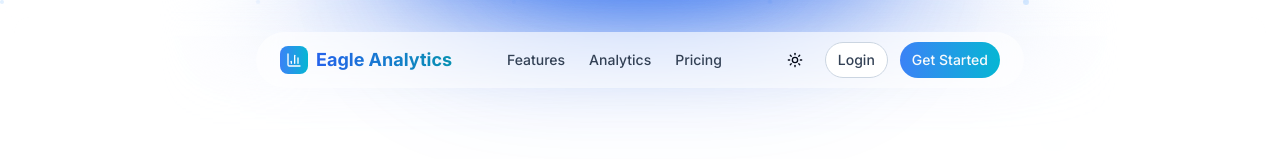
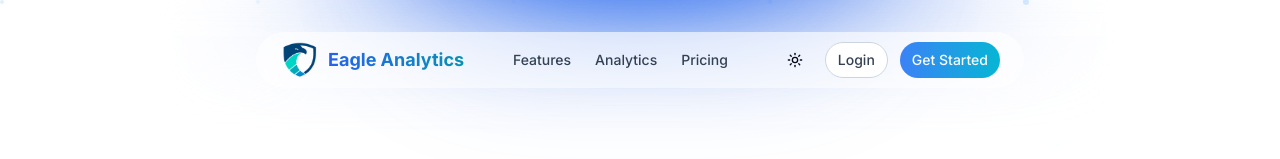
Before and after one commit to CHIRANJEEVICHETAN/Loginware-Analytics, a Next.js app: page / in a window 1280 px wide. Shown: the top 159 px of the page. Built offline with nearby package versions, Linux system fonts and the light colour scheme.

Commit message:
Added Logo

```diff
--- a/app/login/page.tsx
+++ b/app/login/page.tsx
@@ -191,7 +191,7 @@ export default function LoginPage() {
                 <Image src="/Eagle-Logo.png" alt="Eagle Logo" width="100" height="100" />
               </div> */}
               <div>
-                <Image src="/Eagle-Logo.png" alt="Eagle Logo" width="75" height="75" />
+                <Image src="/Eagle-Logo.png" alt="Eagle Logo" width="75" height="75"  />
               </div>
               <div>
                 <BlurText
--- a/components/landing-navbar.tsx
+++ b/components/landing-navbar.tsx
@@ -6,6 +6,7 @@ import { Button } from "@/components/ui/button"
 import { ThemeToggle } from "@/components/theme-toggle"
 import { BarChart3, Menu, X } from "lucide-react"
 import { Sheet, SheetContent, SheetTrigger } from "@/components/ui/sheet"
+import Image from "next/image"
 
 const Navigation = () => {
   const [isScrolled, setIsScrolled] = useState(false)
@@ -27,17 +28,25 @@ const Navigation = () => {
 
   return (
     <nav
-      className={`fixed top-8 left-1/2 -translate-x-1/2 z-50 transition-all duration-300 rounded-full ${
-        isScrolled
+      className={`fixed top-8 left-1/2 -translate-x-1/2 z-50 transition-all duration-300 rounded-full ${isScrolled
           ? "h-14 bg-white/80 dark:bg-slate-950/40 backdrop-blur-xl border border-slate-200/50 dark:border-white/10 scale-95 w-[90%] max-w-2xl"
           : "h-14 bg-white/60 dark:bg-slate-950/20 backdrop-blur-lg w-[95%] max-w-3xl"
         }`}
     >
-      <div className="flex items-center justify-between h-full px-6">
+      <div className={`flex items-center justify-between h-full ${isScrolled ? "px-4" : "px-6"}`}>
         {/* Logo */}
         <Link href="/" className="flex items-center gap-2">
-          <div className="bg-gradient-to-r from-blue-500 to-cyan-500 p-1.5 rounded-lg">
+          {/* <div className="bg-gradient-to-r from-blue-500 to-cyan-500 p-1.5 rounded-lg">
             <BarChart3 className="h-4 w-4 text-white" />
+          </div> */}
+          <div className="rounded-lg">
+            <Image
+              src="/Eagle-Logo.png"
+              alt="Eagle Logo"
+              width="75"
+              height="75"
+              className="h-full w-10"
+            />
           </div>
           <span className="text-lg font-bold bg-gradient-to-r from-blue-600 to-cyan-600 dark:from-blue-400 dark:to-cyan-400 bg-clip-text text-transparent">
             Eagle Analytics
```
Lines whose indentation alone changed are shown as unchanged.
